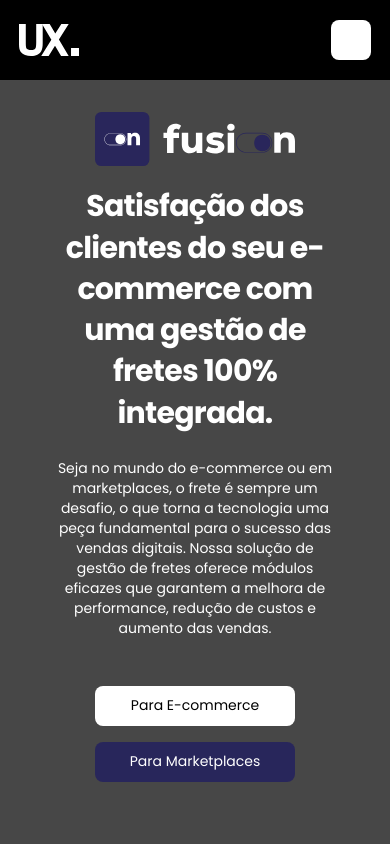
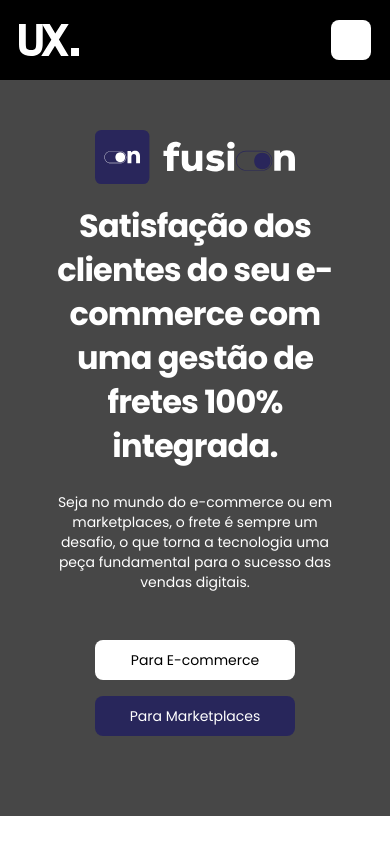
Before and after one commit to uxgroup1/uxgroup2024, a Next.js app: page /fusion in a window 390 px wide. Shown: the top 844 px of the page. Built offline with nearby package versions, Linux system fonts and the light colour scheme.

Commit message:
Responsivo

```diff
--- a/src/app/fusion/page.tsx
+++ b/src/app/fusion/page.tsx
@@ -190,7 +190,7 @@
           logo={fusionLogo}
           title="Satisfação dos clientes do seu e-commerce com uma gestão de fretes 100% integrada."
           banner=""
-          text="Seja no mundo do e-commerce ou em marketplaces, o frete é sempre um desafio, o que torna a tecnologia uma peça fundamental para o sucesso das vendas digitais. Nossa solução de gestão de fretes oferece módulos eficazes que garantem a melhora de performance, redução de custos e aumento das vendas."
+          text="Seja no mundo do e-commerce ou em marketplaces, o frete é sempre um desafio, o que torna a tecnologia uma peça fundamental para o sucesso das vendas digitais."
         />
         <section style={{ paddingTop: "50px", paddingBottom: "0px" }}></section>
         <FeaturesComponent
--- a/src/components/produtos/jumbotron/index.tsx
+++ b/src/components/produtos/jumbotron/index.tsx
@@ -50,9 +50,9 @@
   return (
     <section
       style={{ backgroundImage: `url(${banner})` }}
-      className={`md:bg-center bg-[70%] bg-cover h-screen w-full pb-0 bg-no-repeat bg-[#bfbfbf] bg-blend-multiply`}
+      className={`md:bg-center bg-[70%] bg-cover   md:h-screen w-full pb-0 bg-no-repeat bg-[#bfbfbf] bg-blend-multiply`}
     >
-      <div className="w-full h-full bg-[#000000a0]">
+      <div className="w-full py-20 h-full bg-[#000000a0]">
         <div className="px-4  flex flex-col items-center justify-center h-full w-full text-center  lg:py-56">
           <Image
             className={`md:w-[500px] transition-transform ${"animated-state-Jumbotron "} pb-5 w-[200px] md:pb-14`}
@@ -62,7 +62,7 @@
             alt="Logo do produto UX"
           />
           <h1
-            className={`mb-4 w-4/5 leading-snug text-3xl transition-transform ${"animated-state-Jumbotron-two"} font-extrabold tracking-tight text-white md:text-5xl lg:text-6xl`}
+            className={`mb-4 w-4/5 leading-snug text-[2rem] md:text-3xl transition-transform ${"animated-state-Jumbotron-two"} font-extrabold tracking-tight text-white md:text-5xl lg:text-6xl`}
           >
             {title}
           </h1>
```
